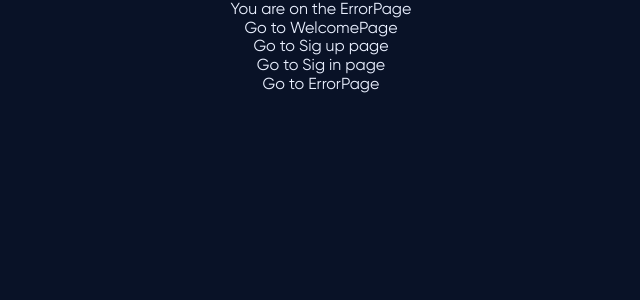
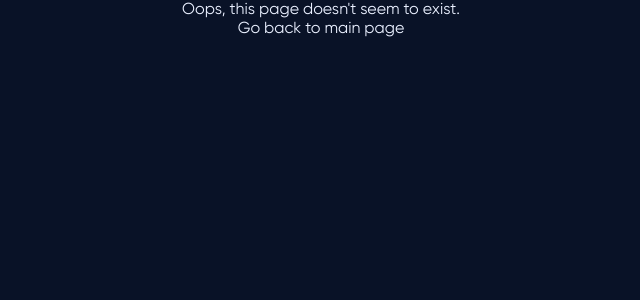
Before and after one commit to Slava-Shchipunov/tfschool-coursework, a React (Create React App) app: page /ErrorPage in a window 1280 px wide. Shown: the top 300 px of the page, without its empty margins (319-959 px from the left). Built offline with nearby package versions, Linux system fonts and the light colour scheme; no server answers.

Commit message:
fix: fix ErrorPage content

```diff
--- a/src/pages/ErrorPage.tsx
+++ b/src/pages/ErrorPage.tsx
@@ -1,13 +1,11 @@
 import { Link } from 'react-router-dom';
+import { PathRoutes } from 'router/router';
 
 export const ErrorPage = () => {
   return (
     <div className="wrapper">
-      <div className="">You are on the ErrorPage</div>
-      <Link to="/">Go to WelcomePage</Link>
-      <Link to="/sign-up">Go to Sig up page</Link>
-      <Link to="/sign-in">Go to Sig in page</Link>
-      <Link to="/ErrorPage">Go to ErrorPage</Link>
+      <span>Oops, this page doesn&apos;t seem to exist.</span>
+      <Link to={PathRoutes.welcome}>Go back to main page</Link>
     </div>
   );
 };
```
